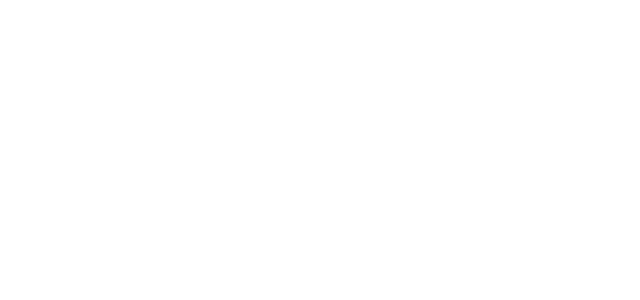
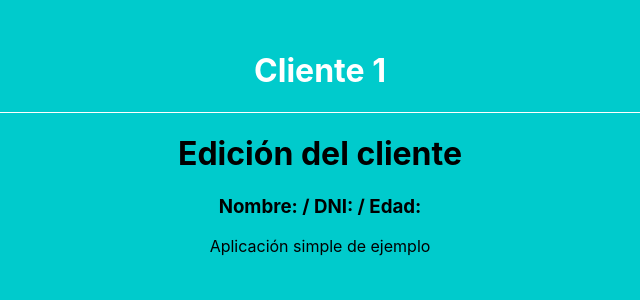
Before and after one commit to davidbejarcaceres/React-Redux-Router-Customers, a React (Create React App) app: page /customers/1/edit in a window 1280 px wide. Shown: the top 300 px of the page, without its empty margins (320-960 px from the left). Built offline with nearby package versions, Linux system fonts and the light colour scheme.

Commit message:
Fixed error with conditional route

```diff
--- a/src/App.js
+++ b/src/App.js
@@ -23,7 +23,7 @@ function App() {
         <Route exact path="/customers" component={CustomersContainer}></Route>
         <Switch>
           <Route exact path="/customers/new" component={renderCustomerNewContainer}></Route>
-          <Route exact path="/customers/:dni" render={props => <CustomerContainer dni={props.match.params.dni} />} />
+          <Route path="/customers/:dni" render={props => <CustomerContainer dni={props.match.params.dni} />} />
         </Switch>
       </div>
     </Router >
--- a/src/components/CustomerData.js
+++ b/src/components/CustomerData.js
@@ -4,7 +4,7 @@ import PropTypes from 'prop-types'
 const CustomerData = ({ name, dni, age }) => {
     return (
         <div>
-            <div className="cusomer-data">
+            <div className="customer-data">
                 <h2> Datos del cliente</h2>
                 <div><strong>Name: </strong> <i>{name}</i></div>
                 <div><strong>DNI: </strong> <i>{dni}</i></div>
--- a/src/containers/CustomerContainer.js
+++ b/src/containers/CustomerContainer.js
@@ -3,20 +3,23 @@ import PropTypes from 'prop-types'
 import { connect } from 'react-redux'
 import AppFrame from "../components/AppFrame"
 import { getCustomerByDni } from '../selectors/customers'
-import { Route } from 'react-router-dom'
+import { Route, withRouter } from 'react-router-dom';
 import CustomerData from "../components/CustomerData"
 import CustomerEdit from "../components/CustomerEdit"
 
 {/* <p>Datos de cliente {props.customer.name}</p> */ }
 
 const CustomerContainer = props => {
+    debugger
+
+    // const pathEdit = `customers/${props.customer.dni}/customers`
 
     const renderBody = () => (
         <Route path="/customers/:dni/edit" children={
             ({ match }) => (
-                match ? <CustomerData {...props.customer} /> : <CustomerData {...props.customer} />
+                match ? <CustomerEdit {...props.customer} /> : <CustomerData {...props.customer} />
             )
-        } ></Route>
+        } ></Route >
     )
 
     return (
@@ -37,4 +40,4 @@ const mapStateToProps = (state, props) => ({
     customer: getCustomerByDni(state, props)
 })
 
-export default connect(mapStateToProps, null)(CustomerContainer)
+export default withRouter(connect(mapStateToProps, null)(CustomerContainer))
```
